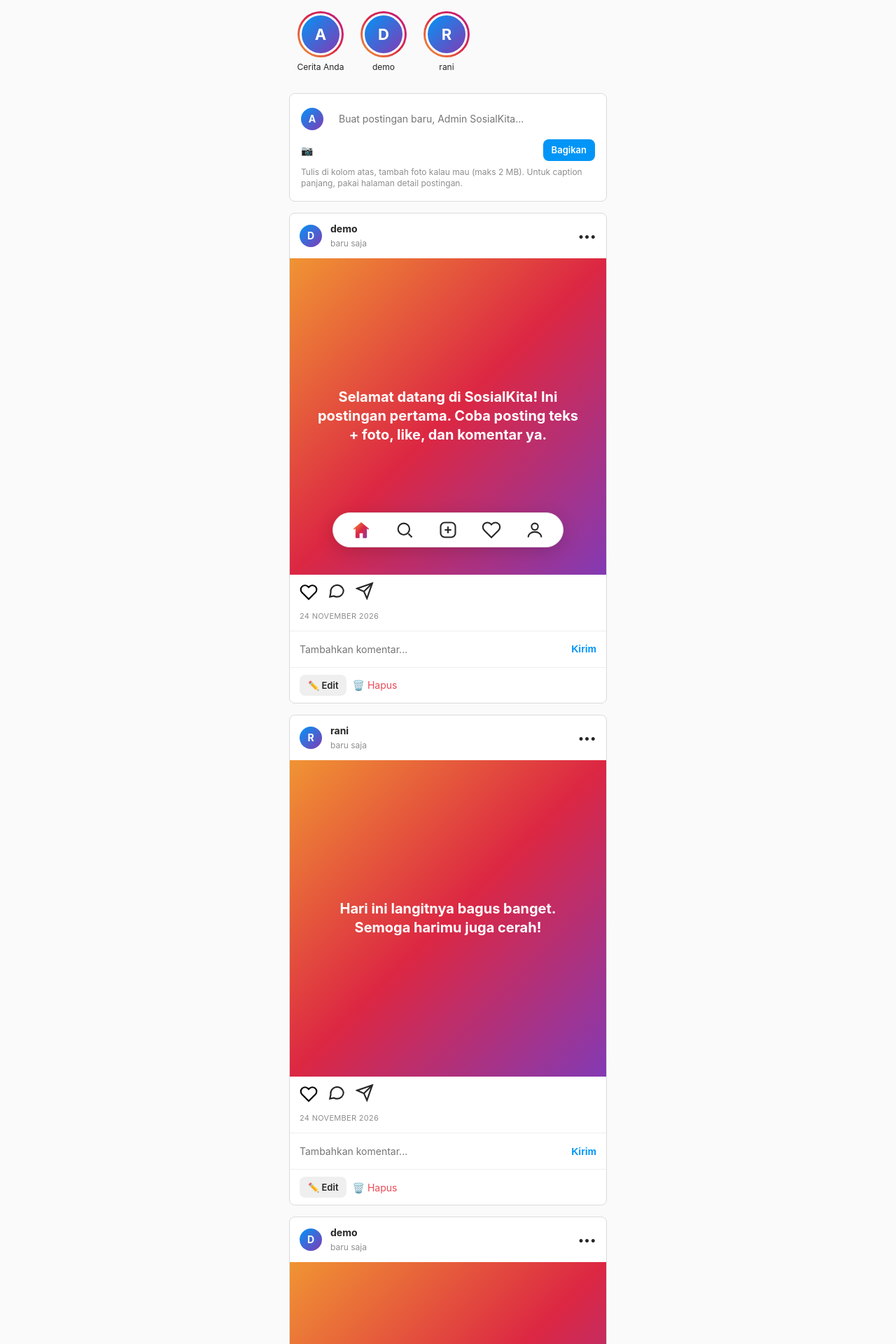
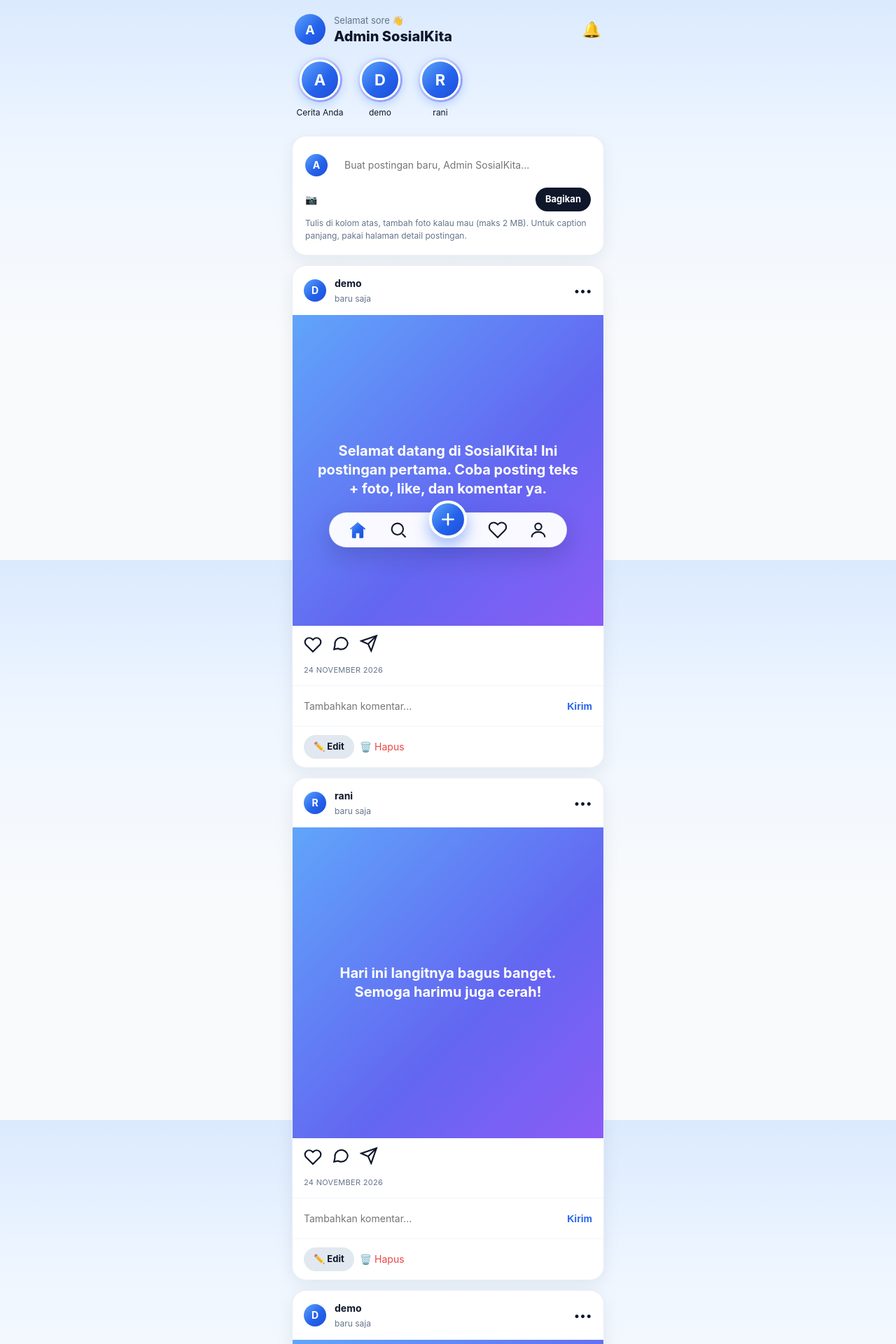
Before and after one commit to rian-nzr/sosialkita, a PHP site: page / in a window 1280 px wide. Shown: the top 1920 px of the page at 70% size. Run offline with PHP 8.4, Linux system fonts and the light colour scheme; a user stored in the database is signed in; data comes from the database, SQL or seed files in the repository; data that the repository does not hold is empty.

Commit message:
Redesain UI/UX ala Rootly: gradien biru, kartu rounded, tombol navy, FAB biru di nav

```diff
--- a/assets/css/style.css
+++ b/assets/css/style.css
@@ -1,156 +1,152 @@
-/* SosialKita — gaya Instagram: bersih, putih, feed sempit di tengah */
+/* SosialKita — gaya Rootly: gradien biru lembut, kartu rounded, tombol navy, nav pill + FAB */
 * { box-sizing: border-box; margin: 0; padding: 0; }
 :root {
-  --primary: #0095f6; --primary-dark: #1877f2; --danger: #ed4956;
-  --bg: #fafafa; --card: #fff; --text: #262626; --muted: #8e8e8e;
-  --border: #dbdbdb; --radius: 8px;
+  --primary: #2563eb; --primary-light: #3b82f6; --navy: #0f172a;
+  --danger: #ef4444; --like: #f43f5e;
+  --bg: #eef4fb; --card: #fff; --text: #0f172a; --muted: #64748b;
+  --border: #e2e8f0; --radius: 20px;
+  --shadow: 0 8px 24px rgba(15, 23, 42, .07);
+  --grad-blue: linear-gradient(135deg, #60a5fa, #2563eb 55%, #1d4ed8);
+  --grad-soft: linear-gradient(135deg, #dbeafe, #818cf8);
 }
-body { font-family: -apple-system, BlinkMacSystemFont, "Segoe UI", Roboto, Helvetica, Arial, sans-serif; background: var(--bg); color: var(--text); line-height: 1.4; font-size: 14px; }
+body { font-family: -apple-system, BlinkMacSystemFont, "Segoe UI", Roboto, Helvetica, Arial, sans-serif; background: linear-gradient(180deg, #dbeafe 0%, #eff6ff 28%, #f8fafc 60%); background-attachment: fixed; color: var(--text); line-height: 1.5; font-size: 14px; min-height: 100vh; }
 a { color: var(--text); text-decoration: none; }
 a:hover { text-decoration: none; }
 img { max-width: 100%; display: block; }
-.container { max-width: 470px; margin: 0 auto; padding: 0 8px; }
+.container { max-width: 470px; margin: 0 auto; padding: 0 12px; }
 .container.wide { max-width: 935px; }
 .muted { color: var(--muted); font-size: 12px; }
 
-/* ===== Topbar ala IG ===== */
-.topbar { background: #fff; border-bottom: 1px solid var(--border); position: sticky; top: 0; z-index: 10; }
-.topbar-inner { max-width: 975px; margin: 0 auto; display: flex; justify-content: space-between; align-items: center; min-height: 60px; gap: 16px; padding: 0 20px; }
-.logo { font-size: 24px; font-weight: 700; letter-spacing: -.5px; display: flex; align-items: center; gap: 8px; flex-shrink: 0; }
-.logo .logo-mark { width: 30px; height: 30px; border-radius: 9px; background: linear-gradient(45deg, #f09433, #e6683c, #dc2743, #cc2366, #bc1888); display: inline-flex; align-items: center; justify-content: center; color: #fff; font-size: 17px; }
-/* Search tengah ala IG */
-.topbar-search { flex: 1; max-width: 268px; margin: 0 auto; display: flex; align-items: center; gap: 6px; background: #efefef; border-radius: 8px; padding: 0 12px; height: 36px; }
-.topbar-search .search-icon { font-size: 13px; color: var(--muted); }
-.topbar-search input { border: none !important; border-radius: 0; background: transparent !important; padding: 0; height: 36px; font-size: 14px; box-shadow: none; }
-.topbar-search input:focus { outline: none; border: none; background: transparent; }
-.nav { display: flex; align-items: center; gap: 22px; flex-shrink: 0; }
-.nav a { font-size: 14px; font-weight: 600; display: inline-flex; align-items: center; gap: 5px; }
-.nav a svg { width: 24px; height: 24px; }
-.nav-admin { color: #b45309 !important; }
-.nav-logout { color: var(--muted) !important; font-weight: 400 !important; }
+/* ===== Logo (dipakai di halaman Cari & Auth) ===== */
+.logo { font-size: 24px; font-weight: 800; letter-spacing: -.5px; display: flex; align-items: center; gap: 8px; flex-shrink: 0; color: var(--navy); }
+.logo .logo-mark { width: 32px; height: 32px; border-radius: 10px; background: var(--grad-blue); display: inline-flex; align-items: center; justify-content: center; color: #fff; font-size: 17px; box-shadow: 0 4px 12px rgba(37, 99, 235, .35); }
 
 /* ===== Card & form ===== */
-.card { background: var(--card); border: 1px solid var(--border); border-radius: var(--radius); margin: 16px 0; overflow: hidden; }
-.card.pad { padding: 16px; }
-.alert { background: #e0f2fe; border: 1px solid #bae6fd; color: #0c4a6e; padding: 12px 14px; border-radius: 8px; margin: 16px 0; font-size: 14px; }
+.card { background: var(--card); border: 1px solid rgba(226, 232, 240, .7); border-radius: var(--radius); margin: 14px 0; overflow: hidden; box-shadow: var(--shadow); }
+.card.pad { padding: 18px; }
+.alert { background: #dbeafe; border: 1px solid #bfdbfe; color: #1e3a8a; padding: 12px 16px; border-radius: 14px; margin: 14px 0; font-size: 14px; }
 .alert.error { background: #fee2e2; border-color: #fecaca; color: #991b1b; }
 label { display: block; font-weight: 600; font-size: 14px; margin: 12px 0 6px; }
 input[type=text], input[type=email], input[type=password], input[type=file], textarea, select {
-  width: 100%; padding: 10px 12px; border: 1px solid var(--border); border-radius: 6px; font: inherit; background: #fafafa; font-size: 14px;
+  width: 100%; padding: 12px 14px; border: 1px solid transparent; border-radius: 14px; font: inherit; background: #f1f5f9; font-size: 14px;
 }
 textarea { resize: vertical; min-height: 80px; }
-input:focus, textarea:focus { outline: none; border-color: #a8a8a8; background: #fff; }
-.btn { display: inline-block; padding: 8px 16px; border: none; border-radius: 8px; font: inherit; font-weight: 600; font-size: 14px; cursor: pointer; background: #efefef; color: var(--text); }
-.btn-primary { background: var(--primary); color: #fff; }
-.btn-primary:hover { background: #1877f2; }
+input:focus, textarea:focus { outline: none; border-color: var(--primary-light); background: #fff; box-shadow: 0 0 0 3px rgba(59, 130, 246, .15); }
+.btn { display: inline-block; padding: 10px 18px; border: none; border-radius: 999px; font: inherit; font-weight: 700; font-size: 14px; cursor: pointer; background: #e2e8f0; color: var(--navy); }
+.btn-primary { background: var(--navy); color: #fff; }
+.btn-primary:hover { background: #1e293b; }
 .btn-danger { background: var(--danger); color: #fff; }
-.btn-sm { padding: 6px 12px; font-size: 13px; }
-.btn-block { width: 100%; margin-top: 14px; }
+.btn-sm { padding: 7px 14px; font-size: 13px; }
+.btn-block { width: 100%; margin-top: 14px; padding: 13px; }
 
-/* ===== Stories ala IG ===== */
-.stories { display: flex; gap: 16px; overflow-x: auto; padding: 16px 8px 12px; scrollbar-width: none; }
+/* ===== Greeting (atas feed, ala Rootly) ===== */
+.greeting { display: flex; align-items: center; gap: 12px; padding: 20px 4px 4px; }
+.greeting .avatar { width: 44px; height: 44px; font-size: 18px; }
+.greeting h1 { font-size: 20px; font-weight: 800; color: var(--navy); line-height: 1.2; }
+.greeting p { color: var(--muted); font-size: 13px; }
+
+/* ===== Stories ===== */
+.stories { display: flex; gap: 14px; overflow-x: auto; padding: 14px 4px 10px; scrollbar-width: none; }
 .stories::-webkit-scrollbar { display: none; }
-.story { flex-shrink: 0; width: 74px; text-align: center; font-size: 12px; }
-.story .ring { width: 66px; height: 66px; border-radius: 50%; padding: 3px; background: linear-gradient(45deg, #f09433, #e6683c, #dc2743, #cc2366, #bc1888); margin: 0 auto 6px; }
+.story { flex-shrink: 0; width: 72px; text-align: center; font-size: 12px; color: var(--text); }
+.story .ring { width: 64px; height: 64px; border-radius: 50%; padding: 3px; background: var(--grad-soft); margin: 0 auto 6px; box-shadow: 0 4px 12px rgba(59, 130, 246, .25); }
 .story .ring .avatar { width: 100%; height: 100%; border: 3px solid #fff; font-size: 22px; }
 .story span { display: block; white-space: nowrap; overflow: hidden; text-overflow: ellipsis; }
 
-/* ===== Post ala IG ===== */
-.post-head { display: flex; gap: 12px; align-items: center; padding: 12px 14px; }
-.avatar { width: 32px; height: 32px; border-radius: 50%; background: linear-gradient(135deg, #0095f6, #833ab4); color: #fff; display: inline-flex; align-items: center; justify-content: center; font-weight: 700; font-size: 14px; flex-shrink: 0; }
+/* ===== Post ===== */
+.post-head { display: flex; gap: 12px; align-items: center; padding: 14px 16px; }
+.avatar { width: 32px; height: 32px; border-radius: 50%; background: var(--grad-blue); color: #fff; display: inline-flex; align-items: center; justify-content: center; font-weight: 700; font-size: 14px; flex-shrink: 0; }
 .avatar.lg { width: 86px; height: 86px; font-size: 34px; }
 .post-meta { flex: 1; min-width: 0; }
-.post-meta b { display: block; font-size: 14px; }
+.post-meta b { display: block; font-size: 14px; color: var(--navy); }
 .post-meta span { color: var(--muted); font-size: 12px; }
 .post-menu { color: var(--text); font-weight: 700; letter-spacing: 1px; background: none; border: none; cursor: pointer; font-size: 16px; }
-.post-media { background: #000; }
+.post-media { background: #0f172a; }
 .post-img { width: 100%; aspect-ratio: 1 / 1; object-fit: cover; }
-.post-text-tile { aspect-ratio: 1 / 1; display: flex; align-items: center; justify-content: center; padding: 32px; text-align: center; background: linear-gradient(135deg, #f09433, #dc2743, #833ab4); color: #fff; font-size: 20px; font-weight: 700; line-height: 1.35; }
+.post-text-tile { aspect-ratio: 1 / 1; display: flex; align-items: center; justify-content: center; padding: 32px; text-align: center; background: linear-gradient(135deg, #60a5fa, #6366f1 60%, #8b5cf6); color: #fff; font-size: 20px; font-weight: 700; line-height: 1.35; }
 .post-text-tile p { white-space: pre-wrap; word-break: break-word; }
-.post-actions { display: flex; gap: 14px; align-items: center; padding: 10px 14px 4px; }
-.post-actions .icon-btn { background: none; border: none; cursor: pointer; padding: 0; line-height: 0; }
+.post-actions { display: flex; gap: 14px; align-items: center; padding: 12px 16px 4px; }
+.post-actions .icon-btn { background: none; border: none; cursor: pointer; padding: 0; line-height: 0; color: var(--navy); }
 .post-actions .icon-btn svg { width: 26px; height: 26px; }
-.post-actions .icon-btn.liked svg { fill: var(--danger); stroke: var(--danger); }
+.post-actions .icon-btn.liked svg { fill: var(--like); stroke: var(--like); }
 .post-actions .spacer { flex: 1; }
-.post-body { padding: 2px 14px 12px; }
-.post-likes { font-weight: 600; font-size: 14px; margin-bottom: 4px; }
+.post-body { padding: 2px 16px 14px; }
+.post-likes { font-weight: 700; font-size: 14px; margin-bottom: 4px; color: var(--navy); }
 .post-caption { font-size: 14px; word-break: break-word; }
 .post-caption b { margin-right: 5px; }
 .post-caption p { display: inline; white-space: pre-wrap; }
 .post-comments-link { color: var(--muted); font-size: 14px; display: block; margin-top: 4px; }
 .post-time { color: var(--muted); font-size: 11px; text-transform: uppercase; letter-spacing: .3px; margin-top: 6px; }
-.post-add-comment { display: flex; gap: 10px; align-items: center; border-top: 1px solid #efefef; padding: 10px 14px; }
-.post-add-comment input { border: none; background: transparent; padding: 6px 0; flex: 1; }
-.post-add-comment input:focus { outline: none; }
-.post-add-comment button { background: none; border: none; color: var(--primary); font-weight: 600; cursor: pointer; font-size: 14px; }
-.post-actions-row { display: flex; gap: 8px; align-items: center; padding: 10px 14px; border-top: 1px solid #efefef; flex-wrap: wrap; }
+.post-add-comment { display: flex; gap: 10px; align-items: center; border-top: 1px solid #f1f5f9; padding: 12px 16px; }
+.post-add-comment input { border: none; background: transparent; padding: 6px 0; flex: 1; box-shadow: none; }
+.post-add-comment input:focus { outline: none; box-shadow: none; }
+.post-add-comment button { background: none; border: none; color: var(--primary); font-weight: 700; cursor: pointer; font-size: 14px; }
+.post-actions-row { display: flex; gap: 8px; align-items: center; padding: 12px 16px; border-top: 1px solid #f1f5f9; flex-wrap: wrap; }
 .link-danger { color: var(--danger); background: none; border: none; font: inherit; cursor: pointer; padding: 0; font-size: 14px; }
 .inline-form { display: inline; }
 
 /* ===== Komentar ===== */
-.comment { display: flex; gap: 10px; padding: 12px 14px; }
+.comment { display: flex; gap: 10px; padding: 12px 16px; }
 .comment .avatar { width: 32px; height: 32px; }
 .comment-body { flex: 1; font-size: 14px; }
 .comment-body p { white-space: pre-wrap; word-break: break-word; }
 .comment-meta { font-size: 12px; color: var(--muted); margin-top: 4px; }
 
-/* ===== Auth ala IG ===== */
-.auth-wrap { max-width: 350px; margin: 48px auto 16px; }
-.auth-wrap .card { padding: 28px 32px; text-align: center; margin: 0 0 12px; }
-.auth-wrap .logo { justify-content: center; font-size: 28px; margin-bottom: 20px; }
+/* ===== Auth ala Rootly ===== */
+.auth-wrap { max-width: 380px; margin: 40px auto 16px; }
+.auth-wrap .card { padding: 32px 28px; text-align: center; margin: 0 0 12px; border-radius: 28px; }
+.auth-wrap .logo { justify-content: center; font-size: 28px; margin-bottom: 8px; }
+.auth-wrap .logo .logo-mark { width: 44px; height: 44px; border-radius: 14px; font-size: 24px; }
 .auth-wrap form { text-align: left; }
-.auth-wrap .btn-block { border-radius: 8px; padding: 9px; }
+.auth-wrap .btn-block { border-radius: 999px; padding: 13px; }
 .auth-divider { display: flex; align-items: center; gap: 12px; color: var(--muted); font-size: 13px; font-weight: 600; margin: 18px 0; }
 .auth-divider::before, .auth-divider::after { content: ""; flex: 1; height: 1px; background: var(--border); }
 
-/* ===== Profil ala IG ===== */
+/* ===== Profil ===== */
 .profile-head { display: flex; gap: 28px; align-items: center; padding: 24px 16px; }
-.profile-info h1 { font-size: 20px; font-weight: 400; margin-bottom: 8px; }
+.profile-info h1 { font-size: 20px; font-weight: 800; margin-bottom: 8px; color: var(--navy); }
 .profile-stats { display: flex; gap: 24px; margin: 8px 0; font-size: 14px; }
 .profile-stats b { margin-right: 4px; }
-.profile-grid { display: grid; grid-template-columns: repeat(3, 1fr); gap: 3px; margin-top: 16px; }
-.profile-grid a { aspect-ratio: 1 / 1; overflow: hidden; background: #000; position: relative; }
+.profile-grid { display: grid; grid-template-columns: repeat(3, 1fr); gap: 6px; margin-top: 16px; }
+.profile-grid a { aspect-ratio: 1 / 1; overflow: hidden; background: #0f172a; position: relative; border-radius: 14px; }
 .profile-grid img { width: 100%; height: 100%; object-fit: cover; }
-.profile-grid .grid-text { aspect-ratio: 1 / 1; display: flex; align-items: center; justify-content: center; padding: 10px; text-align: center; background: linear-gradient(135deg, #f09433, #dc2743, #833ab4); color: #fff; font-size: 12px; font-weight: 600; overflow: hidden; }
+.profile-grid .grid-text { aspect-ratio: 1 / 1; display: flex; align-items: center; justify-content: center; padding: 10px; text-align: center; background: linear-gradient(135deg, #60a5fa, #6366f1 60%, #8b5cf6); color: #fff; font-size: 12px; font-weight: 600; overflow: hidden; }
 
 /* ===== Admin ===== */
 .stats { display: grid; grid-template-columns: repeat(auto-fit, minmax(150px, 1fr)); gap: 14px; margin: 16px 0; }
-.stat { background: #fff; border: 1px solid var(--border); border-radius: var(--radius); padding: 18px; text-align: center; }
+.stat { background: #fff; border: 1px solid rgba(226, 232, 240, .7); border-radius: var(--radius); padding: 20px 18px; text-align: center; box-shadow: var(--shadow); }
 .stat b { font-size: 32px; display: block; color: var(--primary); }
 .stat span { color: var(--muted); font-size: 14px; }
+.stat:nth-child(2) b { color: #059669; }
+.stat:nth-child(3) b { color: #d97706; }
+.stat:nth-child(4) b { color: #db2777; }
 .table { width: 100%; border-collapse: collapse; font-size: 14px; }
-/* Tabel admin di HP: jangan dipaksa muat — beri lebar minimum & scroll horizontal di dalam kartu */
 .table-wrap { overflow-x: auto; -webkit-overflow-scrolling: touch; }
 .table-wrap .table { min-width: 620px; }
-.table th, .table td { text-align: left; padding: 10px 8px; border-bottom: 1px solid var(--border); vertical-align: top; white-space: normal; }
-.table th { color: var(--muted); }
+.table th, .table td { text-align: left; padding: 12px 10px; border-bottom: 1px solid #f1f5f9; vertical-align: top; white-space: normal; }
+.table th { color: var(--muted); font-size: 12px; text-transform: uppercase; letter-spacing: .4px; }
 .table td .btn { white-space: nowrap; }
 .admin-tabs { display: flex; gap: 8px; margin: 16px 0; flex-wrap: wrap; }
-.admin-tabs a { padding: 8px 16px; border-radius: 999px; border: 1px solid var(--border); background: #fff; color: var(--text); font-weight: 600; }
-.admin-tabs a.active { background: var(--primary); color: #fff; border-color: var(--primary); }
+.admin-tabs a { padding: 9px 18px; border-radius: 999px; border: 1px solid var(--border); background: #fff; color: var(--text); font-weight: 700; box-shadow: var(--shadow); }
+.admin-tabs a.active { background: var(--navy); color: #fff; border-color: var(--navy); }
 
-.footer { text-align: center; color: var(--muted); padding: 32px 16px 130px; font-size: 12px; }
+.footer { text-align: center; color: var(--muted); padding: 32px 16px 140px; font-size: 12px; }
 .empty { text-align: center; color: var(--muted); padding: 32px 12px; }
 
-/* Bottom nav pill mengambang ala IG (seperti di gambar: putih, rounded, 5 ikon) */
-.bottom-nav { display: flex; position: fixed; bottom: 18px; left: 50%; transform: translateX(-50%); background: #fff; border: 1px solid #e5e5e5; border-radius: 999px; box-shadow: 0 6px 24px rgba(0,0,0,.16); padding: 10px 26px; gap: 34px; align-items: center; z-index: 20; width: max-content; max-width: calc(100vw - 32px); }
-.bottom-nav-item { display: inline-flex; align-items: center; justify-content: center; color: var(--text); line-height: 0; }
+/* Bottom nav pill ala Rootly: putih, rounded, FAB biru di tengah */
+.bottom-nav { display: flex; position: fixed; bottom: 18px; left: 50%; transform: translateX(-50%); background: rgba(255, 255, 255, .96); border: 1px solid rgba(226, 232, 240, .8); border-radius: 999px; box-shadow: 0 12px 32px rgba(15, 23, 42, .18); padding: 10px 26px; gap: 30px; align-items: center; z-index: 20; width: max-content; max-width: calc(100vw - 32px); }
+.bottom-nav-item { display: inline-flex; align-items: center; justify-content: center; color: var(--navy); line-height: 0; }
 .bottom-nav-item svg { display: block; }
-main.container { padding-bottom: 90px; }
-@media (max-width: 720px) {
-  .topbar-search { max-width: 160px; }
-  .logo { font-size: 20px; }
-  .topbar-inner { padding: 0 12px; gap: 10px; }
-}
+.bottom-nav-item.active { color: var(--primary); }
+.bottom-nav-item.fab { width: 54px; height: 54px; border-radius: 50%; background: var(--grad-blue); color: #fff; margin-top: -30px; box-shadow: 0 10px 22px rgba(37, 99, 235, .45); border: 4px solid #fff; flex-shrink: 0; }
+.bottom-nav-item.fab svg { width: 26px; height: 26px; }
+main.container { padding-bottom: 100px; }
 @media (max-width: 560px) {
-  .topbar .nav { display: none; }
-  .bottom-nav { gap: 26px; padding: 10px 22px; bottom: 14px; }
+  .bottom-nav { gap: 24px; padding: 10px 20px; bottom: 14px; }
   .admin-tabs { gap: 6px; }
-  .admin-tabs a { padding: 7px 12px; font-size: 13px; }
+  .admin-tabs a { padding: 7px 12px; font-size: 13px; white-space: nowrap; }
   .stats { gap: 10px; }
-  .card.pad { padding: 12px; }
-  .admin-tabs a { white-space: nowrap; }
-  /* Tabel admin di HP: sembunyikan kolom sekunder supaya tombol Aksi muat tanpa scroll */
+  .card.pad { padding: 14px; }
   .col-hide-mobile { display: none; }
   .table-wrap .table { min-width: 0; }
   .profile-head { gap: 16px; padding: 16px 8px; }
--- a/includes/footer.php
+++ b/includes/footer.php
@@ -3,13 +3,13 @@
 <?php if ($fu): ?>
 <nav class="bottom-nav" aria-label="Navigasi utama">
   <a href="<?= $base ?? '' ?>index.php" title="Beranda" class="bottom-nav-item active">
-    <svg viewBox="0 0 24 24" width="28" height="28"><defs><linearGradient id="igHomeGrad" x1="0" y1="0" x2="1" y2="1"><stop offset="0" stop-color="#f09433"/><stop offset=".5" stop-color="#dc2743"/><stop offset="1" stop-color="#833ab4"/></linearGradient></defs><path fill="url(#igHomeGrad)" d="M12 2.5 2.8 10.2c-.3.3-.3.8 0 1.1.3.3.8.3 1.1 0L5 10.3V21c0 .6.4 1 1 1h4v-6h4v6h4c.6 0 1-.4 1-1v-10.7l1.1 1c.3.3.8.3 1.1 0 .3-.3.3-.8 0-1.1L12 2.5z"/></svg>
+    <svg viewBox="0 0 24 24" width="28" height="28"><defs><linearGradient id="igHomeGrad" x1="0" y1="0" x2="1" y2="1"><stop offset="0" stop-color="#60a5fa"/><stop offset=".5" stop-color="#2563eb"/><stop offset="1" stop-color="#1d4ed8"/></linearGradient></defs><path fill="url(#igHomeGrad)" d="M12 2.5 2.8 10.2c-.3.3-.3.8 0 1.1.3.3.8.3 1.1 0L5 10.3V21c0 .6.4 1 1 1h4v-6h4v6h4c.6 0 1-.4 1-1v-10.7l1.1 1c.3.3.8.3 1.1 0 .3-.3.3-.8 0-1.1L12 2.5z"/></svg>
   </a>
   <a href="<?= $base ?? '' ?>search.php" title="Cari" class="bottom-nav-item">
     <svg viewBox="0 0 24 24" width="28" height="28" fill="none" stroke="currentColor" stroke-width="1.8"><circle cx="11" cy="11" r="7"/><path d="M21 21l-4.3-4.3"/></svg>
   </a>
-  <a href="<?= $base ?? '' ?>index.php#composer" title="Buat postingan" class="bottom-nav-item">
-    <svg viewBox="0 0 24 24" width="28" height="28" fill="none" stroke="currentColor" stroke-width="1.8"><rect x="3" y="3" width="18" height="18" rx="5"/><path d="M12 8v8M8 12h8"/></svg>
+  <a href="<?= $base ?? '' ?>index.php#composer" title="Buat postingan" class="bottom-nav-item fab">
+    <svg viewBox="0 0 24 24" fill="none" stroke="currentColor" stroke-width="2.4" stroke-linecap="round"><path d="M12 5v14M5 12h14"/></svg>
   </a>
   <a href="<?= $base ?? '' ?>activity.php" title="Aktivitas" class="bottom-nav-item">
     <svg viewBox="0 0 24 24" width="28" height="28" fill="none" stroke="currentColor" stroke-width="1.8"><path d="M20.8 4.6a5.5 5.5 0 0 0-7.8 0L12 5.6l-1-1a5.5 5.5 0 0 0-7.8 7.8l1 1L12 21.2l7.8-7.8 1-1a5.5 5.5 0 0 0 0-7.8z"/></svg>
@@ -21,7 +21,7 @@
 <?php else: ?>
 <nav class="bottom-nav" aria-label="Navigasi utama">
   <a href="<?= $base ?? '' ?>index.php" title="Beranda" class="bottom-nav-item active">
-    <svg viewBox="0 0 24 24" width="28" height="28"><defs><linearGradient id="igHomeGrad" x1="0" y1="0" x2="1" y2="1"><stop offset="0" stop-color="#f09433"/><stop offset=".5" stop-color="#dc2743"/><stop offset="1" stop-color="#833ab4"/></linearGradient></defs><path fill="url(#igHomeGrad)" d="M12 2.5 2.8 10.2c-.3.3-.3.8 0 1.1.3.3.8.3 1.1 0L5 10.3V21c0 .6.4 1 1 1h4v-6h4v6h4c.6 0 1-.4 1-1v-10.7l1.1 1c.3.3.8.3 1.1 0 .3-.3.3-.8 0-1.1L12 2.5z"/></svg>
+    <svg viewBox="0 0 24 24" width="28" height="28"><defs><linearGradient id="igHomeGrad" x1="0" y1="0" x2="1" y2="1"><stop offset="0" stop-color="#60a5fa"/><stop offset=".5" stop-color="#2563eb"/><stop offset="1" stop-color="#1d4ed8"/></linearGradient></defs><path fill="url(#igHomeGrad)" d="M12 2.5 2.8 10.2c-.3.3-.3.8 0 1.1.3.3.8.3 1.1 0L5 10.3V21c0 .6.4 1 1 1h4v-6h4v6h4c.6 0 1-.4 1-1v-10.7l1.1 1c.3.3.8.3 1.1 0 .3-.3.3-.8 0-1.1L12 2.5z"/></svg>
   </a>
   <a href="<?= $base ?? '' ?>search.php" title="Cari" class="bottom-nav-item">
     <svg viewBox="0 0 24 24" width="28" height="28" fill="none" stroke="currentColor" stroke-width="1.8"><circle cx="11" cy="11" r="7"/><path d="M21 21l-4.3-4.3"/></svg>
--- a/index.php
+++ b/index.php
@@ -52,6 +52,16 @@ include __DIR__ . '/includes/header.php';
 ?>
 
 <?php if ($user): ?>
+  <?php $hour = (int)date('G'); $greet = $hour < 11 ? 'Selamat pagi' : ($hour < 15 ? 'Selamat siang' : ($hour < 18 ? 'Selamat sore' : 'Selamat malam')); ?>
+  <div class="greeting">
+    <div class="avatar"><?= e(strtoupper(substr($user['name'], 0, 1))) ?></div>
+    <div>
+      <p><?= e($greet) ?> 👋</p>
+      <h1><?= e($user['name']) ?></h1>
+    </div>
+    <span style="flex:1"></span>
+    <a href="activity.php" title="Aktivitas" style="font-size:22px">🔔</a>
+  </div>
   <div class="stories">
     <a class="story" href="profile.php?u=<?= e($user['username']) ?>">
       <div class="ring"><div class="avatar"><?= e(strtoupper(substr($user['name'], 0, 1))) ?></div></div>
```
Also changed, not shown: README.md.
